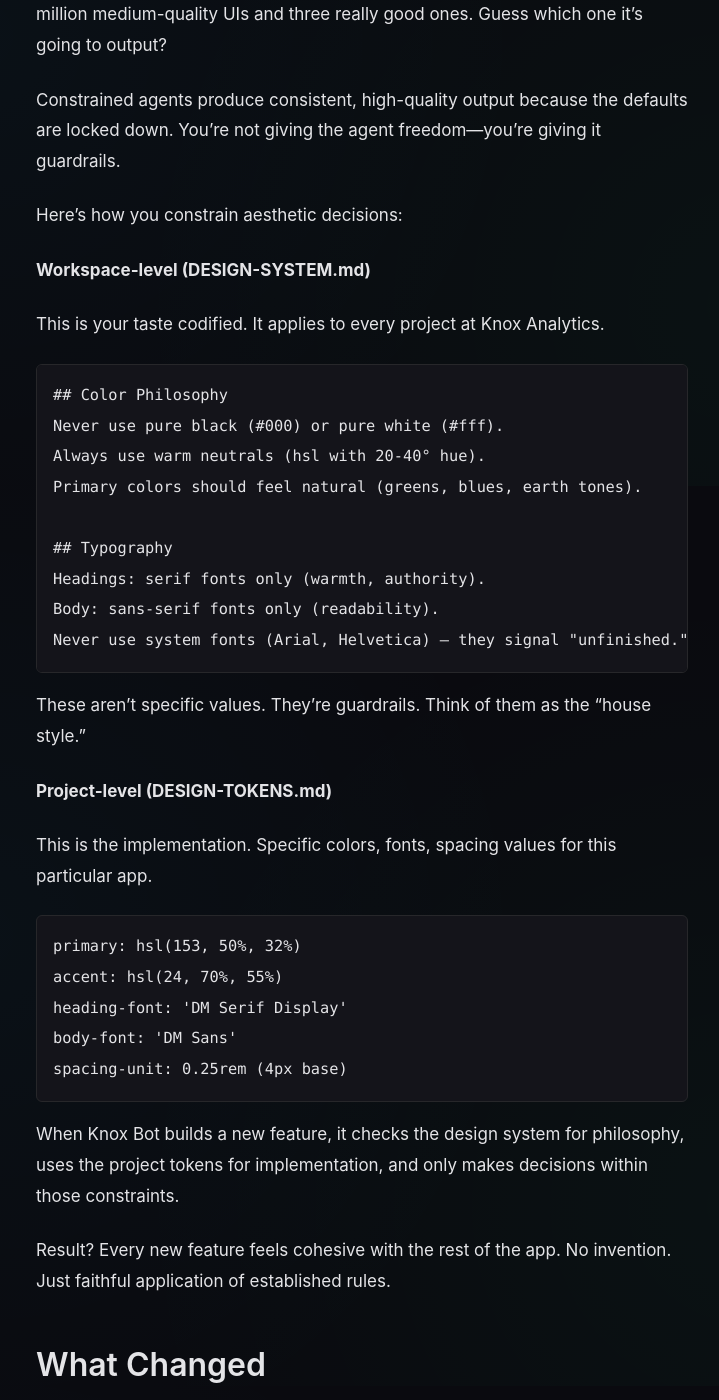
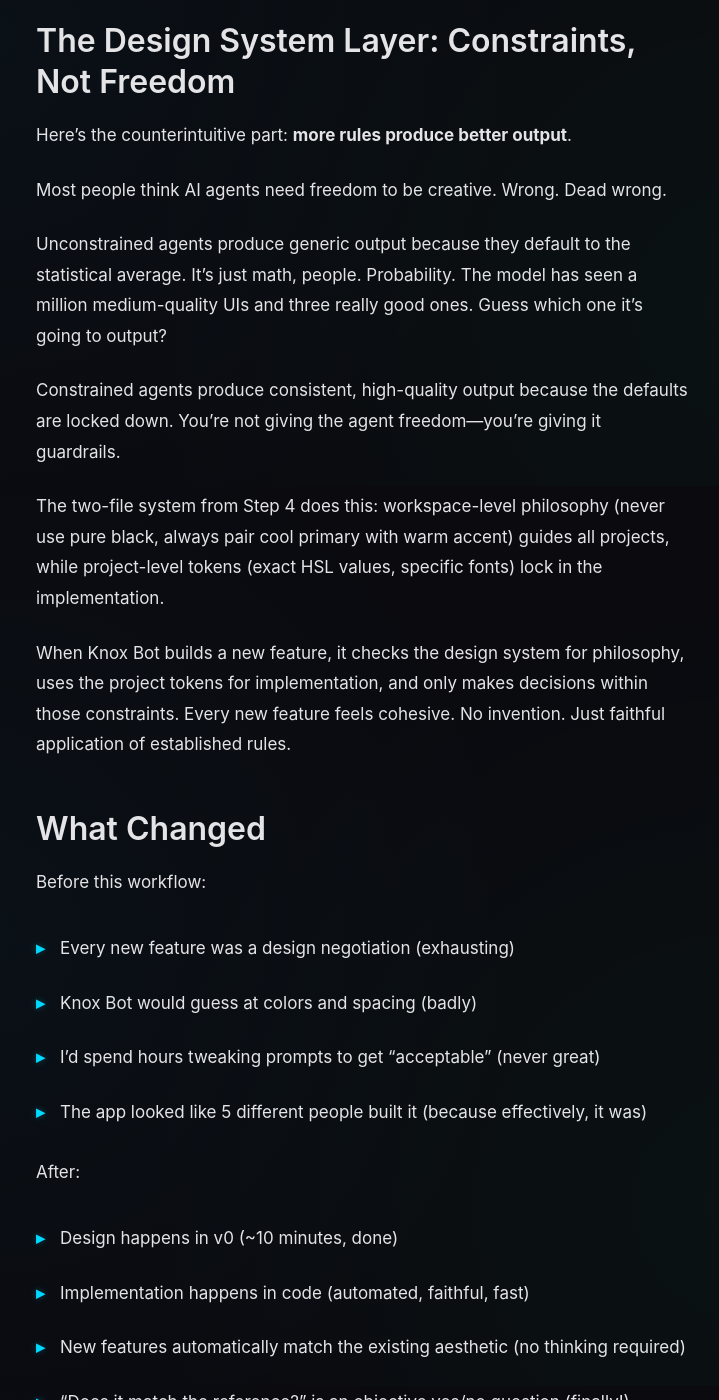
Before and after one commit to sfayka/lab, a Jekyll site: the page built from _posts/2026-02-16-your-ai-agent-can-code-it-cant-design.md, in a window 1280 px wide and 1400 px high, scrolled down 6714 px. Shown: the whole window, without its empty margins (278-997 px from the left). Built offline with Jekyll 4.4.1, drawn with Linux system fonts in a browser that asks for light colours; some of the changed text lies outside the part shown.

Commit message:
Tighten design article: cut repetition, add two-phase verification
Changes:
- Remove Snagit parenthetical (broke momentum in intro)
- Add two-phase verification to Step 3 (read and confirm before implementing)
- Remove duplicate code blocks from Design System Layer (already in Step 4)
- Compress takeaway to 2 sentences, end on Unix philosophy comparison
- Keep 'Why Prompting Doesn't Fix It' section prominent (strongest credibility builder)

Result: Tighter flow, less repetition, same core insights.

````diff
--- a/_posts/2026-02-16-your-ai-agent-can-code-it-cant-design.md
+++ b/_posts/2026-02-16-your-ai-agent-can-code-it-cant-design.md
@@ -15,7 +15,7 @@
 
 "It works" is not the same as "it feels good to use."
 
-I spent hours trying to fix this with better prompts. I tried describing visual taste in words. I tried providing reference screenshots (BTW, screenshots on MacOS are not great. For my day job I use Snagit and I should just buy another license for this). I tried asking the agent to research design trends.
+I spent hours trying to fix this with better prompts. I tried describing visual taste in words. I tried providing reference screenshots. I tried asking the agent to research design trends.
 
 None of it worked.
 
@@ -99,9 +99,15 @@
 
 Now Knox Bot's job is dead simple:
 
-> "Replace our landing page with the v0 design from the reference repo. Match layout, colors, typography, and spacing exactly. Any differences are bugs."
+> "Clone the reference repo and read through the components. Summarize what you see—color palette, typography, layout approach. Confirm you understand the design before writing any code."
 
-That's it. That's the whole prompt.
+I wait for the summary. If it misses something, I correct it now.
+
+Then:
+
+> "Now replace our landing page with this design. Match layout, colors, typography, and spacing exactly. Any differences are bugs."
+
+This two-phase approach (read and confirm, then implement) prevents the agent from misinterpreting the design or filling gaps with its own assumptions.
 
 The agent:
 - Copied components from the reference
@@ -162,41 +168,9 @@
 
 Constrained agents produce consistent, high-quality output because the defaults are locked down. You're not giving the agent freedom—you're giving it guardrails.
 
-Here's how you constrain aesthetic decisions:
+The two-file system from Step 4 does this: workspace-level philosophy (never use pure black, always pair cool primary with warm accent) guides all projects, while project-level tokens (exact HSL values, specific fonts) lock in the implementation.
 
-**Workspace-level (DESIGN-SYSTEM.md)**
-
-This is your taste codified. It applies to every project at Knox Analytics.
-
-```markdown
-## Color Philosophy
-Never use pure black (#000) or pure white (#fff).
-Always use warm neutrals (hsl with 20-40° hue).
-Primary colors should feel natural (greens, blues, earth tones).
-
-## Typography
-Headings: serif fonts only (warmth, authority).
-Body: sans-serif fonts only (readability).
-Never use system fonts (Arial, Helvetica) — they signal "unfinished."
-```
-
-These aren't specific values. They're guardrails. Think of them as the "house style."
-
-**Project-level (DESIGN-TOKENS.md)**
-
-This is the implementation. Specific colors, fonts, spacing values for this particular app.
-
-```markdown
-primary: hsl(153, 50%, 32%)
-accent: hsl(24, 70%, 55%)
-heading-font: 'DM Serif Display'
-body-font: 'DM Sans'
-spacing-unit: 0.25rem (4px base)
-```
-
-When Knox Bot builds a new feature, it checks the design system for philosophy, uses the project tokens for implementation, and only makes decisions within those constraints.
-
-Result? Every new feature feels cohesive with the rest of the app. No invention. Just faithful application of established rules.
+When Knox Bot builds a new feature, it checks the design system for philosophy, uses the project tokens for implementation, and only makes decisions within those constraints. Every new feature feels cohesive. No invention. Just faithful application of established rules.
 
 ## What Changed
 
@@ -263,23 +237,9 @@
 
 Each tool does what it's actually good at. None of them try to do everything. It's the Unix philosophy but for AI agents.
 
-## The Takeaway
+---
 
-If your AI agent's UI looks like a developer built it (because one did), you have two options:
-
-**Option 1:** Keep writing better prompts and hoping for different results.
-
-**Option 2:** Stop asking the agent to design anything.
-
-I chose option 2.
-
-v0 handles the design. Knox Bot handles the implementation. The design system keeps them aligned.
-
-No more developer UI.
-
-No more prompt negotiation.
-
-Just clean separation of concerns.
+If your AI agent's UI looks like a developer built it (because one did), stop asking it to design. Use v0 for design, your agent for implementation, and a design system to keep them aligned.
 
 ---
 
````
